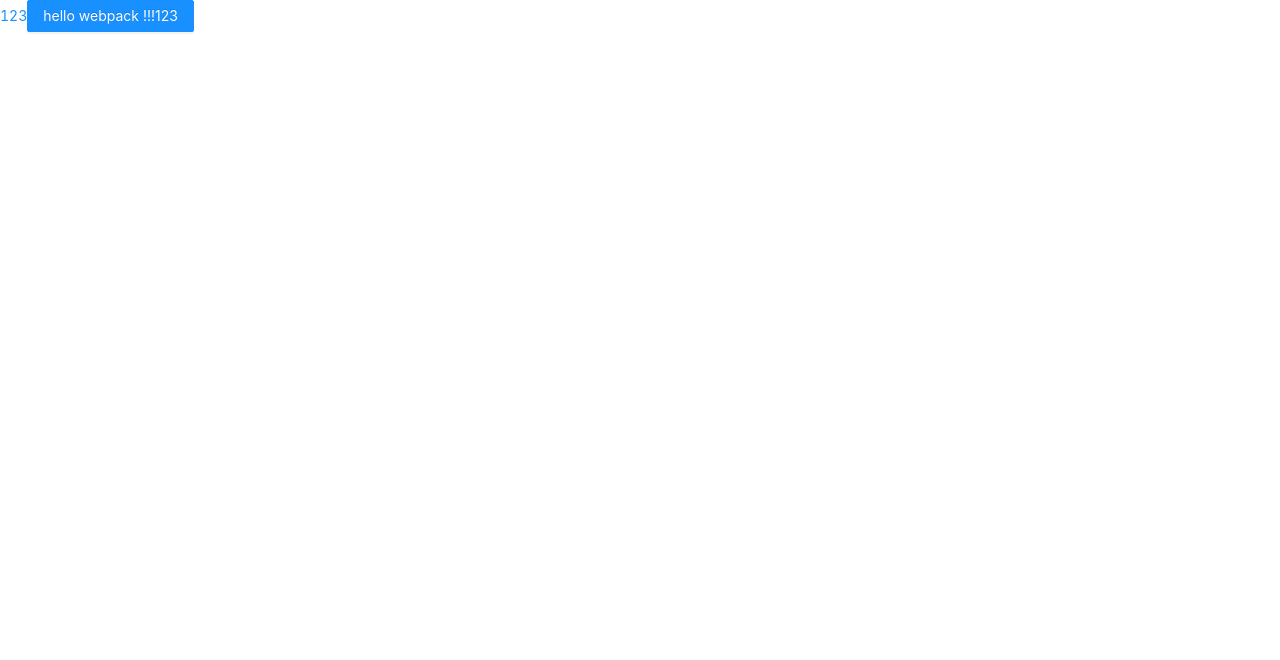
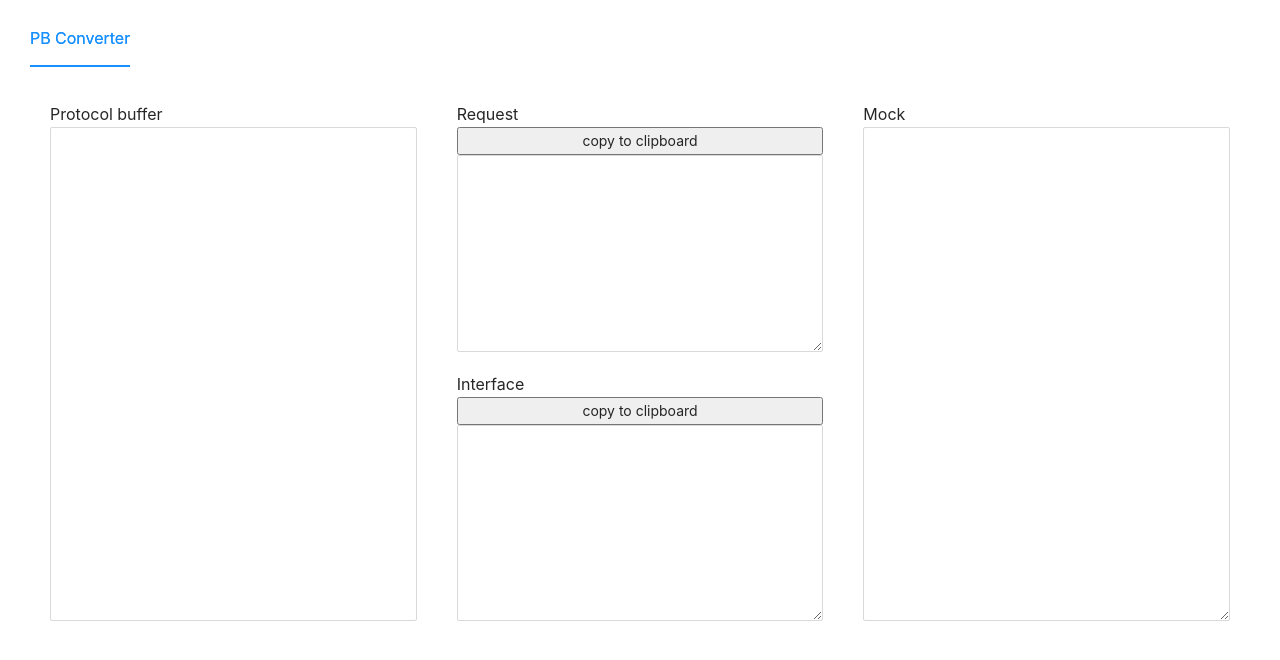
Before and after one commit to Wangggym/proto-to-frontend-interface-tool, a React app: page / in a window 1280 px wide. Shown: the top 660 px of the page. Built offline with nearby package versions, Linux system fonts and the light colour scheme.

Commit message:
feat: 完成基础功能

```diff
--- a/package.json
+++ b/package.json
@@ -28,7 +28,9 @@
     "@babel/preset-env": "^7.14.7",
     "@babel/preset-react": "^7.14.5",
     "@babel/preset-typescript": "^7.14.5",
+    "@types/lodash": "^4.14.171",
     "@types/react": "^17.0.14",
+    "@types/react-copy-to-clipboard": "^5.0.1",
     "@types/react-dom": "^17.0.9",
     "@umijs/fabric": "^2.6.2",
     "@webpack-cli/generators": "^2.2.0",
@@ -56,8 +58,11 @@
   },
   "dependencies": {
     "antd": "^4.16.7",
+    "clipboard": "^2.0.8",
+    "lodash": "^4.17.21",
     "protobufjs": "^6.11.2",
     "react": "^17.0.2",
+    "react-copy-to-clipboard": "^5.0.3",
     "react-dom": "^17.0.2"
   },
   "husky": {
--- a/src/index.less
+++ /dev/null
@@ -1,7 +0,0 @@
-.app {
-  color: aquamarine;
-  > a {
-    border-radius: 50%;
-    text-align: center;
-  }
-}
--- a/src/index.tsx
+++ b/src/index.tsx
@@ -1,12 +1,5 @@
 import React from 'react';
 import ReactDOM from 'react-dom';
-import { Button } from 'antd';
-import styles from './index.less';
+import App from './page';
 
-ReactDOM.render(
-  <div className={styles.app}>
-    <a>123</a>
-    <Button type="primary">hello webpack !!!123</Button>{' '}
-  </div>,
-  document.getElementById('root'),
-);
+ReactDOM.render(<App />, document.getElementById('root'));
--- /dev/null
+++ b/src/page/index.less
@@ -0,0 +1,27 @@
+.warpper {
+  padding: 10px 30px;
+}
+
+.content {
+  display: flex;
+  align-items: stretch;
+  justify-content: space-between;
+  > div {
+    display: flex;
+    flex: 1 1;
+    flex-direction: column;
+    padding: 10px;
+    .item {
+      display: flex;
+      flex: 1 1;
+      flex-direction: column;
+      padding: 10px;
+      label {
+        font-size: 16px;
+      }
+      :global(textarea.ant-input) {
+        flex: 1 1;
+      }
+    }
+  }
+}
--- /dev/null
+++ b/src/page/index.tsx
@@ -0,0 +1,67 @@
+import React, { useState } from 'react';
+import { Input, message, Tabs } from 'antd';
+import { parseProto } from '../pb_to_ts';
+import { CopyToClipboard } from 'react-copy-to-clipboard';
+import styles from './index.less';
+
+const { TabPane } = Tabs;
+const { TextArea } = Input;
+
+const App: React.FC = () => {
+  const [methods, setMethods] = useState<string>();
+  const [types, setTypes] = useState<string>();
+
+  const handleChange = (v: string) => {
+    const { allMethods, allTypes } = parseProto(v);
+    setMethods(allMethods);
+    setTypes(allTypes);
+  };
+
+  return (
+    <div className={styles.warpper}>
+      <Tabs size="large">
+        <TabPane tab="PB Converter" key="1">
+          <div className={styles.content}>
+            <div>
+              <div className={styles.item}>
+                <label>Protocol buffer</label>
+
+                <TextArea
+                  autoSize={{ minRows: 22 }}
+                  onChange={(v) => handleChange(v.target.value)}
+                />
+              </div>
+            </div>
+            <div>
+              <div className={styles.item}>
+                <label>Request</label>
+                <CopyToClipboard
+                  text={methods!}
+                  onCopy={() => message.success('copy successfully')}
+                >
+                  <button>copy to clipboard</button>
+                </CopyToClipboard>
+                <TextArea value={methods} />
+              </div>
+              <div className={styles.item}>
+                <label>Interface</label>
+                <CopyToClipboard text={types!} onCopy={() => message.success('copy successfully')}>
+                  <button>copy to clipboard</button>
+                </CopyToClipboard>
+                <TextArea value={types} />
+              </div>
+            </div>
+            <div>
+              <div className={styles.item}>
+                <label>Mock</label>
+                <TextArea />
+              </div>
+            </div>
+          </div>
+        </TabPane>
+      </Tabs>
+    </div>
+  );
+};
+
+export default App;
--- a/src/pb_to_ts/index.ts
+++ b/src/pb_to_ts/index.ts
@@ -5,10 +5,44 @@ import { printMethod } from './printMethod';
 import { printEnum } from './printEnum';
 import { getAllMethods, mockResponse } from './mock';
 import type { OptionType } from './interface';
+import { get } from 'lodash';
 
 const defaultOptions: OptionType = {
   isDefinition: true,
 };
+
+function printTS(j: protobuf.INamespace, opt: OptionType) {
+  const allMethods: (string | undefined)[] = [];
+  const allTypes: (string | undefined)[] = [];
+
+  function dfsProtobuf(json: protobuf.INamespace, options: OptionType) {
+    const { nested } = json;
+    if (nested) {
+      Object.keys(nested).forEach((name) => {
+        const value = nested[name];
+        Object.keys(value).forEach((category) => {
+          if (category === 'methods') {
+            allMethods.push(printMethod(name, value as IService));
+          }
+          if (category === 'fields') {
+            allTypes.push(printField(name, value as IType, options));
+          }
+          if (category === 'values') {
+            allTypes.push(printEnum(name, value as IEnum, options));
+          }
+          if (category === 'nested') printTypescript(value, options);
+        });
+      });
+    }
+  }
+  dfsProtobuf(j, opt);
+  const [, , packageName] = /(.*)\/(.*)/.exec(get(j, ['options', 'go_package'])) || [];
+  const createInfo = `/* ${packageName} ${new Date().toLocaleDateString()} */\n`;
+  return {
+    allMethods: createInfo + allMethods.reduce((a, b) => a.concat(b), []).join(''),
+    allTypes: createInfo + allTypes.reduce((a, b) => a.concat(b), []).join(''),
+  };
+}
 
 export function printTypescript(json: protobuf.INamespace, options: OptionType): string {
   const { nested } = json;
@@ -33,13 +67,56 @@ export function printTypescript(json: protobuf.INamespace, options: OptionType):
   return '';
 }
 
+export function printMethods(json: protobuf.INamespace, options: OptionType): string {
+  const { nested } = json;
+  if (nested) {
+    const output = Object.keys(nested)
+      .map((name) => {
+        const value = nested[name];
+        const res = Object.keys(value).map((category) => {
+          if (category === 'methods') return printMethod(name, value as IService);
+          if (category === 'nested') return printTypescript(value, options);
+          return undefined;
+        });
+        return res;
+      })
+      .reduce((a, b) => a.concat(b), [])
+      .join('');
+
+    return output;
+  }
+  return '';
+}
+
+export function printTypes(json: protobuf.INamespace, options: OptionType): string {
+  const { nested } = json;
+  if (nested) {
+    const output = Object.keys(nested)
+      .map((name) => {
+        const value = nested[name];
+        const res = Object.keys(value).map((category) => {
+          if (category === 'fields') return printField(name, value as IType, options);
+          if (category === 'values') return printEnum(name, value as IEnum, options);
+          if (category === 'nested') return printTypescript(value, options);
+          return undefined;
+        });
+        return res;
+      })
+      .reduce((a, b) => a.concat(b), [])
+      .join('');
+
+    return output;
+  }
+  return '';
+}
+
 export function parseProtoRoot(root: Root, options: OptionType, packageName?: string) {
   if (packageName) {
     // eslint-disable-next-line no-underscore-dangle
     const _root = root.lookup(packageName) as Root;
-    return printTypescript(_root!.toJSON({ keepComments: true }), options);
+    return printTS(_root!.toJSON({ keepComments: true }), options);
   }
-  return printTypescript(root.toJSON({ keepComments: true }), options);
+  return printTS(root.toJSON({ keepComments: true }), options);
 }
 
 export function parseProto(source: string, _options?: OptionType) {
```
